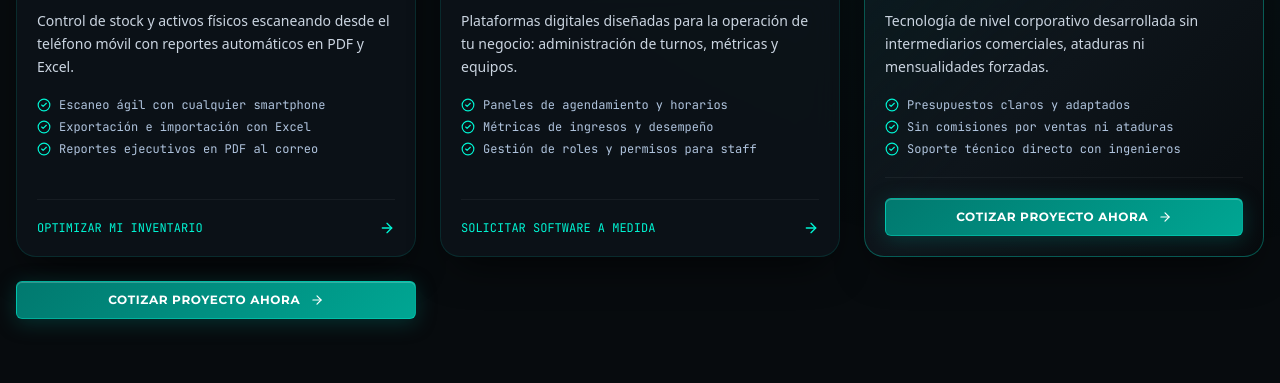
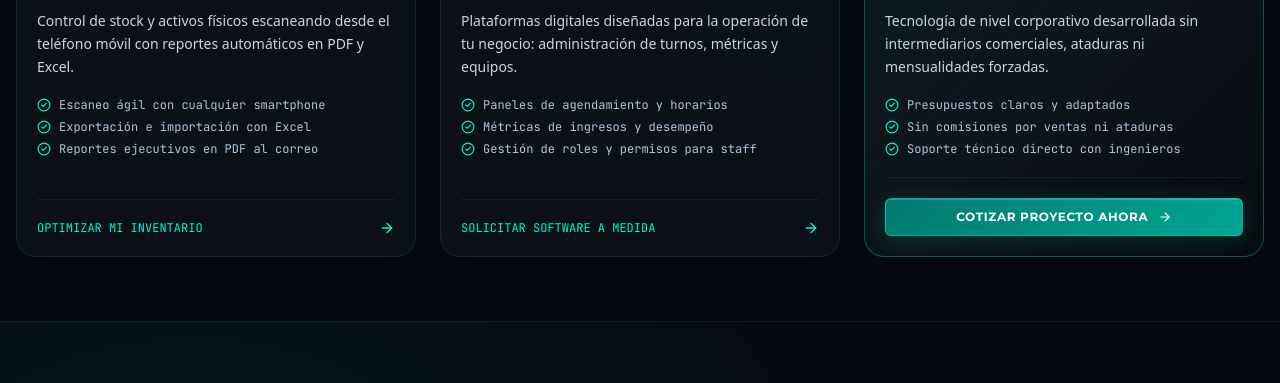
Before and after one commit to DevMaK3/DevMak3, a website: page index.html in a window 1280 px wide. Shown: the part 1757-2140 px from the top of the page. Drawn offline with nearby package versions, Linux system fonts and the light colour scheme.

Commit message:
fix(services): remove duplicate cotizar button outside card and clean section wrapper tags

```diff
--- a/index.html
+++ b/index.html
@@ -584,16 +584,6 @@
               <span>Cotizar Proyecto Ahora</span>
               <i data-lucide="arrow-right" class="w-3.5 h-3.5"></i>
             </a>
-          </div>
-        </div>
-            <a href="#contacto" class="btn-primary w-full justify-center !py-2.5 text-xs">
-              <span>Cotizar Proyecto Ahora</span>
-              <i data-lucide="arrow-right" class="w-3.5 h-3.5"></i>
-            </a>
-          </div>
-        </div>
-      </div>
-    </section>
           </div>
         </div>
       </div>
```
